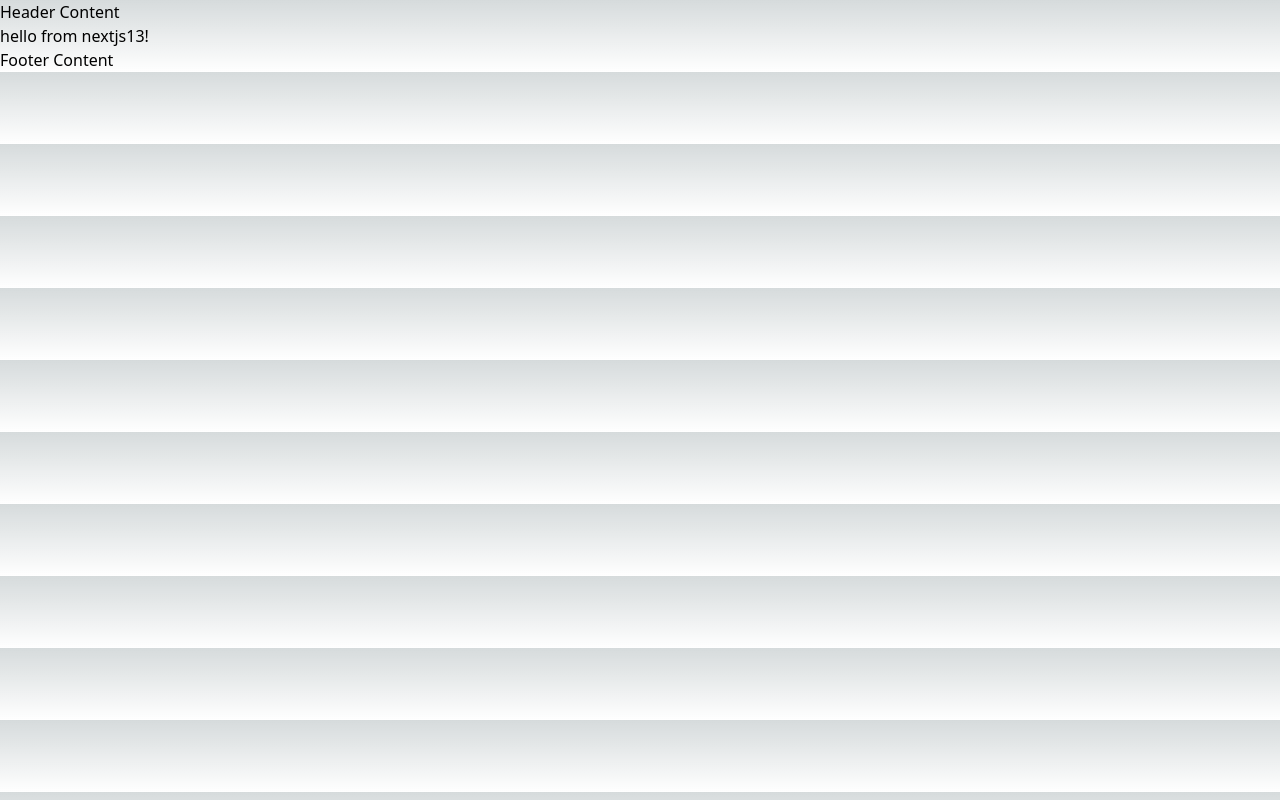
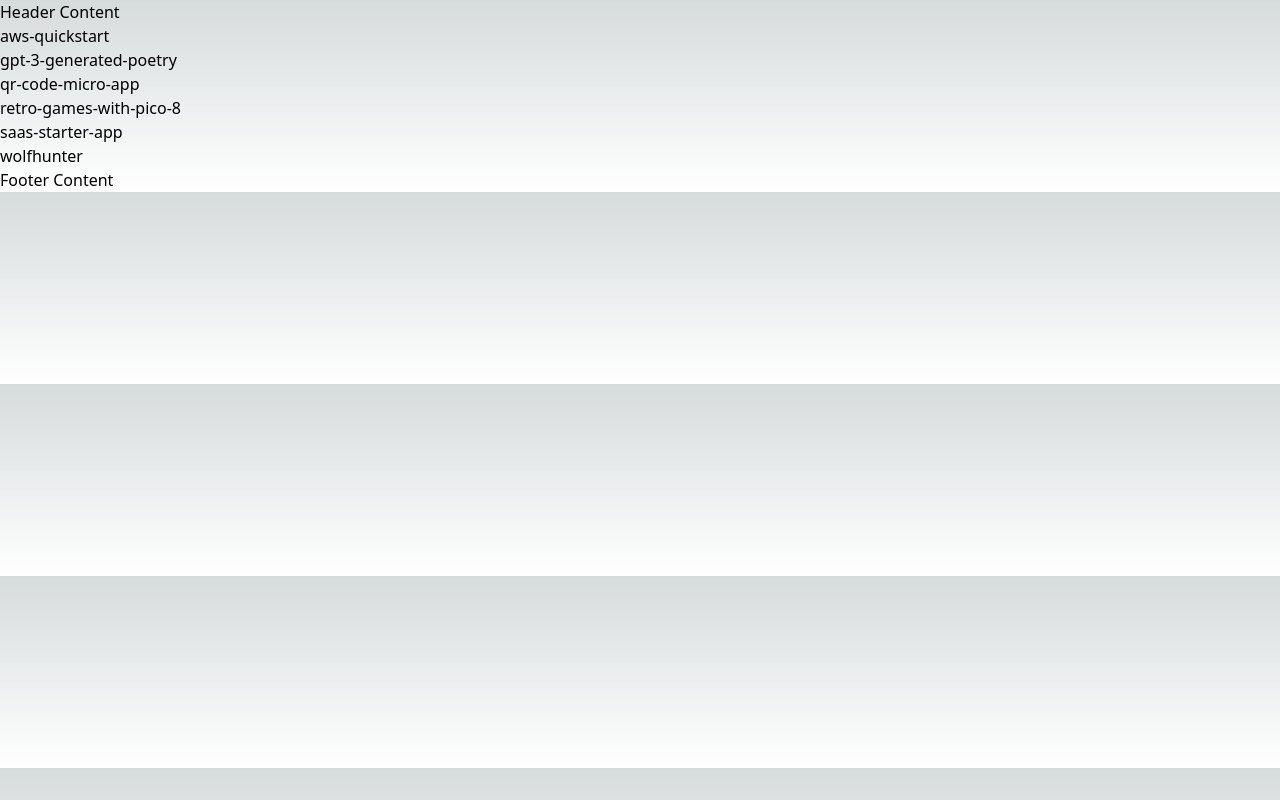
Before and after one commit to jaketycyn/jake-tycyn-schmidt-blog, a Next.js app: page / in a window 1280 px wide. Built offline with nearby package versions, Linux system fonts and the light colour scheme.

Commit message:
feat - page Setup

```diff
--- a/app/page.tsx
+++ b/app/page.tsx
@@ -1,5 +1,31 @@
+import fs from "fs";
+import Link from "next/link";
+
+const getPostMetadata = () => {
+  const folder = "posts/";
+  const files = fs.readdirSync(folder);
+  const markdownPosts = files.filter((file) => file.endsWith(".md"));
+  const slugs = markdownPosts.map((file) => file.replace(".md", ""));
+  return slugs;
+
+  // const folder = "posts/";
+  // const files = fs.readdirSync(folder);
+  // const markdownPosts = files.filter((file) => file.endsWith(".md"));
+  // const slugs = markdownPosts.map((file) => file.replace(".md", ""));
+  // return slugs;
+};
+
 const HomePage = () => {
-  return <h1>hello from nextjs13!</h1>;
+  const postMetadata = getPostMetadata();
+  const postPreviews = postMetadata.map((slug, index) => (
+    <div key={index}>
+      <Link href={`/posts/${slug}`}>
+        <h2>{slug}</h2>
+      </Link>
+    </div>
+  ));
+
+  return <div>{postPreviews}</div>;
 };
 
 export default HomePage;
--- /dev/null
+++ b/app/posts/[slug]/page.tsx
@@ -0,0 +1,21 @@
+import fs from "fs";
+
+const getPostContent = (slug: string) => {
+  const folder = "posts/";
+  const file = `${folder}${slug}.md`;
+  const content = fs.readFileSync(file, "utf8");
+  return content;
+};
+
+const PostPage = (props: any) => {
+  const slug = props.params.slug;
+  const content = getPostContent(slug);
+  return (
+    <div>
+      <h1>this is a post: {slug}</h1>
+      <p>{content}</p>
+    </div>
+  );
+};
+
+export default PostPage;
```
Also changed, not shown: posts/aws-quickstart.md (+17 -20 lines).
